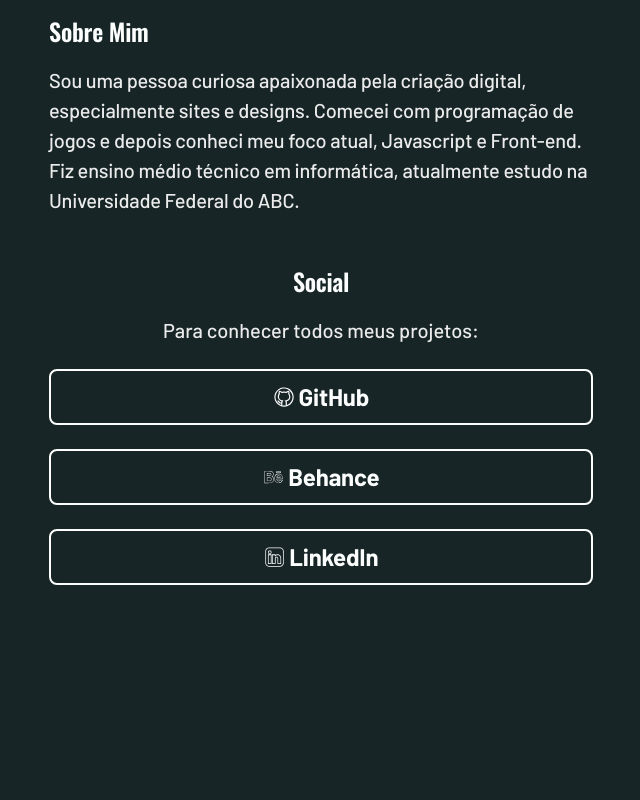
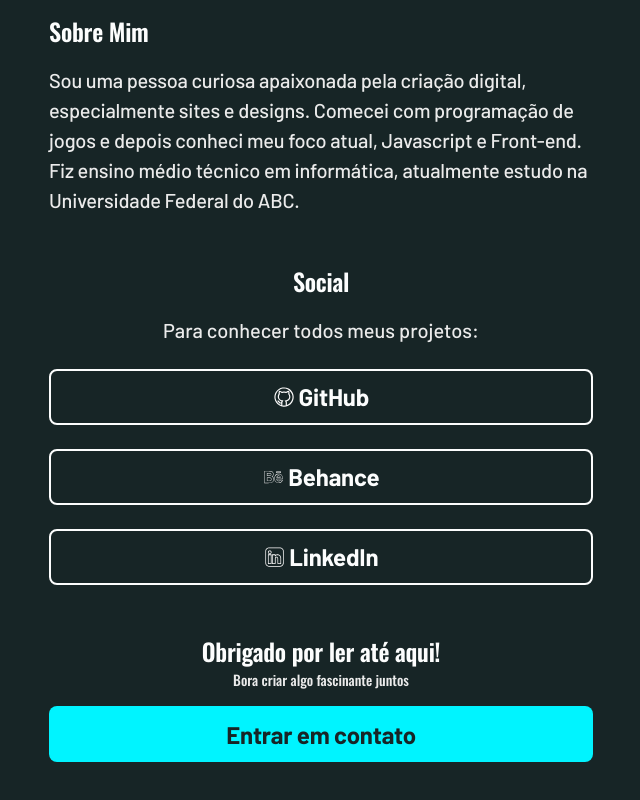
Before and after one commit to IgorFerreiraMoraes/portfolio, a Vue app: page / in a window 1280 px wide. Shown: the part 1564-2364 px from the top of the page, without its empty margins (319-959 px from the left). Before the commit the page ends 2197 px from the top, so only its background shows below. Built offline with nearby package versions, Linux system fonts and the light colour scheme.

Commit message:
Cria e adiciona seção de agradecimentos

```diff
--- a/src/App.vue
+++ b/src/App.vue
@@ -4,6 +4,7 @@
 	import SectionProj from './components/SectionProj.vue';
 	import SectionSocial from './components/SectionSocial.vue';
 	import SectionTech from './components/SectionTech.vue';
+	import SectionThanks from './components/SectionThanks.vue';
 </script>
 
 <template>
@@ -14,6 +15,7 @@
 		<SectionProj></SectionProj>
 		<SectionAbout></SectionAbout>
 		<SectionSocial></SectionSocial>
+		<SectionThanks></SectionThanks>
 	</main>
 </template>
 
--- /dev/null
+++ b/src/components/SectionThanks.vue
@@ -0,0 +1,23 @@
+<script setup>
+	import ButtonPrimary from './ButtonPrimary.vue';
+	import Title from './Title.vue';
+
+	const link_whatsapp =
+		'https://wa.me/5511941285976?text=Ol%C3%A1,%20Igor!%20Tenho%20interesse%20em%20seus%20servi%C3%A7os,%20vamos%20conversar%20sobre%20como%20voc%C3%AA%20pode%20me%20ajudar?';
+</script>
+<template>
+	<section id="thanks">
+		<Title size="medium">Obrigado por ler até aqui!</Title>
+		<Title size="small">Bora criar algo fascinante juntos</Title>
+		<ButtonPrimary :link="link_whatsapp">Entrar em contato</ButtonPrimary>
+	</section>
+</template>
+<style scoped>
+	#thanks h2,
+	#thanks h3 {
+		text-align: center;
+	}
+	#thanks h3 {
+		margin-bottom: 1rem;
+	}
+</style>
```
